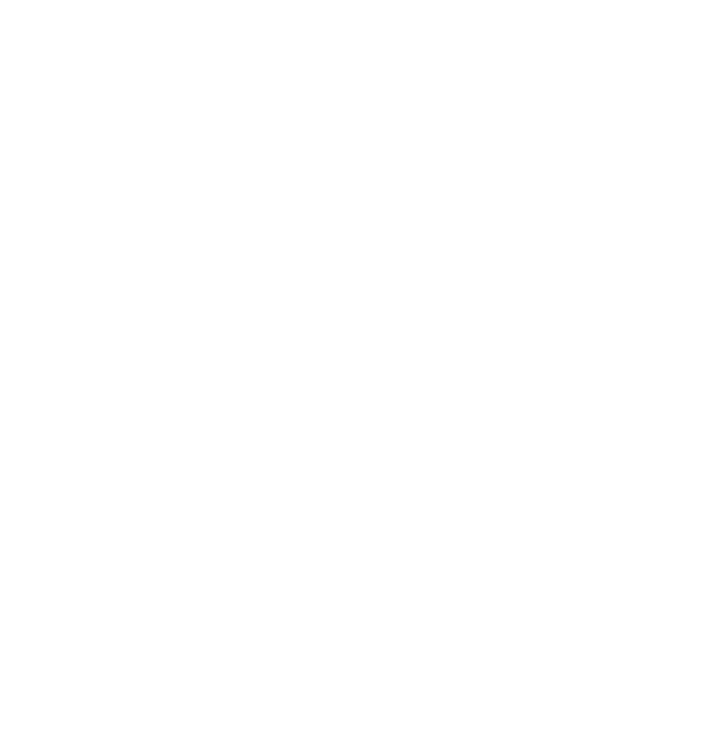
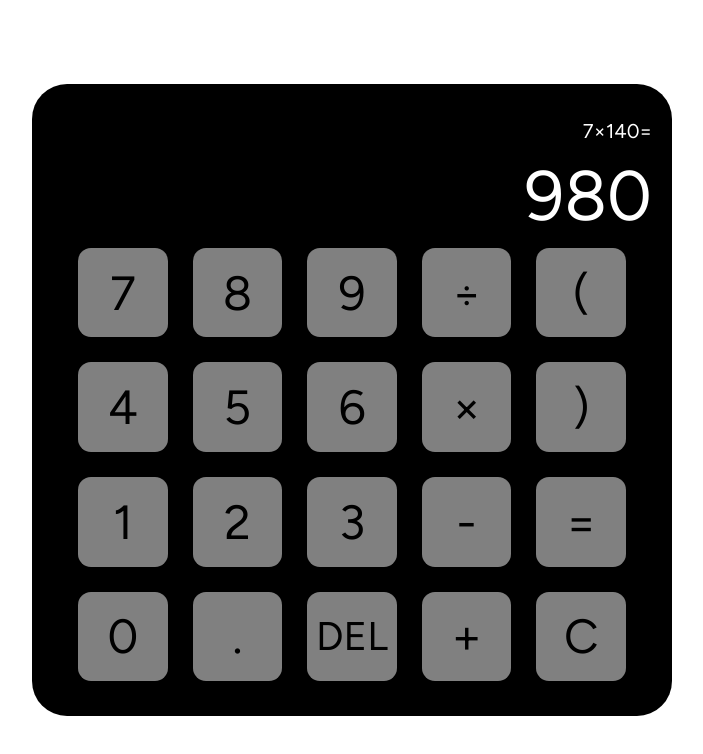
Before and after one commit to Ange230700/calculatrice, a website built with Vite: page index.html in a window 1280 px wide. Shown: the whole page, without its empty margins (288-991 px from the left). Built offline with nearby package versions, Linux system fonts and the light colour scheme.

Commit message:
on a fait le HTML et le CSS pour la base

```diff
--- a/index.html
+++ b/index.html
@@ -1,14 +1,51 @@
-<!doctype html>
+<!DOCTYPE html>
 <html lang="fr">
   <head>
     <meta charset="UTF-8" />
     <link rel="icon" type="image/svg+xml" href="/vite.svg" />
-    <link rel="stylesheet" href="./src/style.css">
+    <link rel="stylesheet" href="./src/style.css" />
     <meta name="viewport" content="width=device-width, initial-scale=1.0" />
+
+    <link rel="preconnect" href="https://fonts.googleapis.com" />
+    <link rel="preconnect" href="https://fonts.gstatic.com" crossorigin />
+    <link
+      href="https://fonts.googleapis.com/css2?family=Figtree:ital,wght@0,300..900;1,300..900&display=swap"
+      rel="stylesheet"
+    />
+
     <title>Calculatrice</title>
   </head>
   <body>
-    <div id="app"></div>
+    <div id="conteneur-calculatrice">
+      <section id="details-operation">
+        <p>7×140=</p>
+      </section>
+      <section id="resultat">
+        <p>980</p>
+      </section>
+      <section id="touches">
+        <button class="touche"><p>7</p></button>
+        <button class="touche"><p>8</p></button>
+        <button class="touche"><p>9</p></button>
+        <button class="touche"><p>÷</p></button>
+        <button class="touche"><p>(</p></button>
+        <button class="touche"><p>4</p></button>
+        <button class="touche"><p>5</p></button>
+        <button class="touche"><p>6</p></button>
+        <button class="touche"><p>×</p></button>
+        <button class="touche"><p>)</p></button>
+        <button class="touche"><p>1</p></button>
+        <button class="touche"><p>2</p></button>
+        <button class="touche"><p>3</p></button>
+        <button class="touche"><p>-</p></button>
+        <button class="touche"><p>=</p></button>
+        <button class="touche"><p>0</p></button>
+        <button class="touche"><p>.</p></button>
+        <button class="touche" id="delete"><p>DEL</p></button>
+        <button class="touche"><p>+</p></button>
+        <button class="touche"><p>C</p></button>
+      </section>
+    </div>
     <script type="module" src="./src/main.js"></script>
   </body>
 </html>
--- a/package.json
+++ b/package.json
@@ -4,7 +4,7 @@
   "version": "0.0.0",
   "type": "module",
   "scripts": {
-    "dev": "vite",
+    "dev": "vite --host",
     "build": "vite build",
     "preview": "vite preview"
   },
--- a/src/style.css
+++ b/src/style.css
@@ -0,0 +1,72 @@
+* {
+    box-sizing: border-box;
+    margin: 0;
+    padding: 0;
+    border: none;
+    outline: none;
+    font-family: "Figtree", serif;
+}
+
+html {
+    display: flex;
+    max-width: 100vw; /* viewport width */
+    min-height: 100vh;
+}
+
+body {
+    flex: 1;
+    height: 100vh; /* view-port height: pour que le body prenne toute la hauteur de la zone de visualisation */
+    display: flex;
+    flex-direction: column;
+    justify-content: center;
+    align-items: center;
+}
+
+#conteneur-calculatrice {
+    background-color: black;
+    color: white;
+    width: 50vw;
+    display: flex;
+    flex-direction: column;
+    gap: 10px;
+    padding: 35px 0;
+    border-radius: 35px;
+}
+
+#details-operation,
+#resultat {
+    display: flex;
+    justify-content: flex-end;
+    padding-right: 20px;
+}
+
+#details-operation p {
+    font-size: 20px;
+}
+
+#resultat p {
+    font-size: 70px;
+}
+
+#touches {
+    display: flex;
+    justify-content: center;
+    flex-wrap: wrap;
+    gap: 25px;
+    padding: 0 10px;
+}
+
+.touche {
+    background-color: gray;
+    width: 7vw;
+    height: 7vw;
+    font-size: 3rem;
+    border-radius: 13px;
+    display: flex;
+    justify-content: center;
+    align-items: center;
+}
+
+#delete {
+    font-size: 40px;
+}
```
Also changed, not shown: 1 other file.
